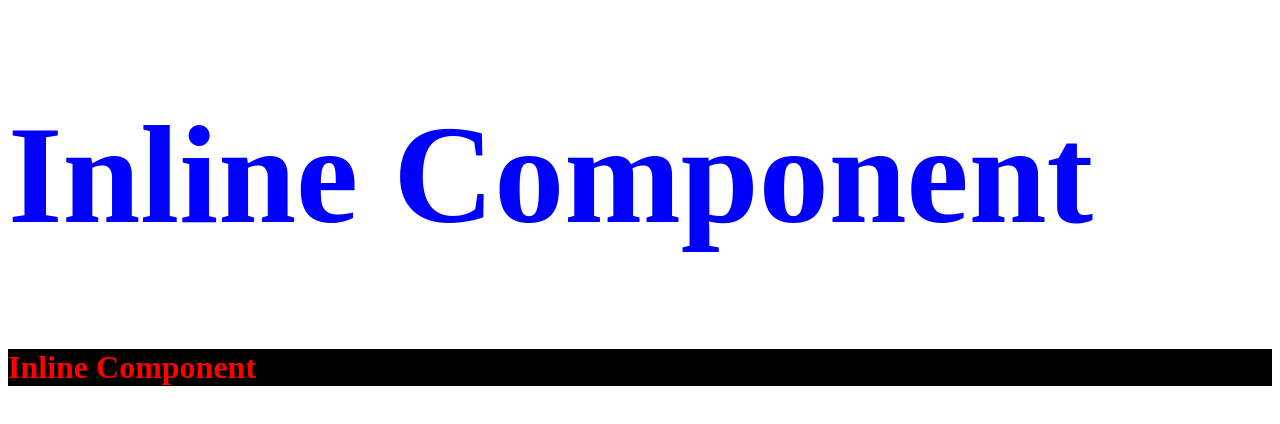
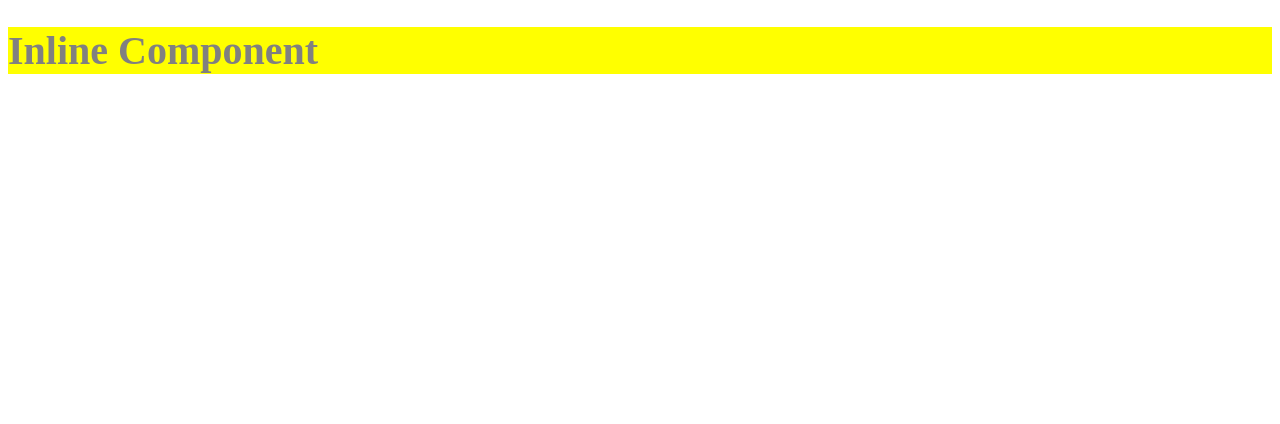
Before and after one commit to AmirTaki/react-course, a React (Vite) app: page / in a window 1280 px wide. Shown: the top 424 px of the page. Built offline with nearby package versions, Linux system fonts and the light colour scheme.

Commit message:
CSS Stylesheets To Style Components

```diff
--- a/src/component/InlineComponent.jsx
+++ b/src/component/InlineComponent.jsx
@@ -1,10 +1,8 @@
-const header  = {color : 'red', backgroundColor : "black"}
+import  "../css/style.css"
 export default function InlineComponent(){
     return(
         <>
-            <h1 style={{color : 'blue', fontSize : '140px'}}>Inline Component</h1>
-            <h1 style={header}>Inline Component</h1>
-
+            <h1 className="header">Inline Component</h1>
         </>
     )
 }
--- /dev/null
+++ b/src/css/style.css
@@ -0,0 +1,6 @@
+.header {
+    color : gray;
+    background-color: yellow;
+    font-size: 40px;
+
+}
```
